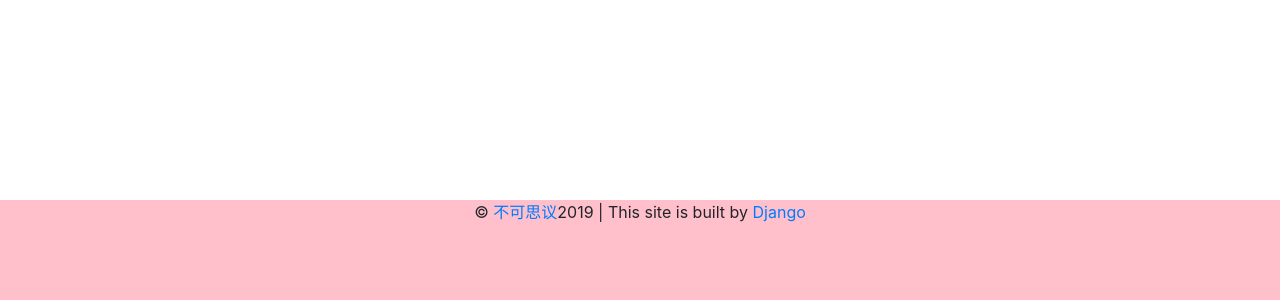
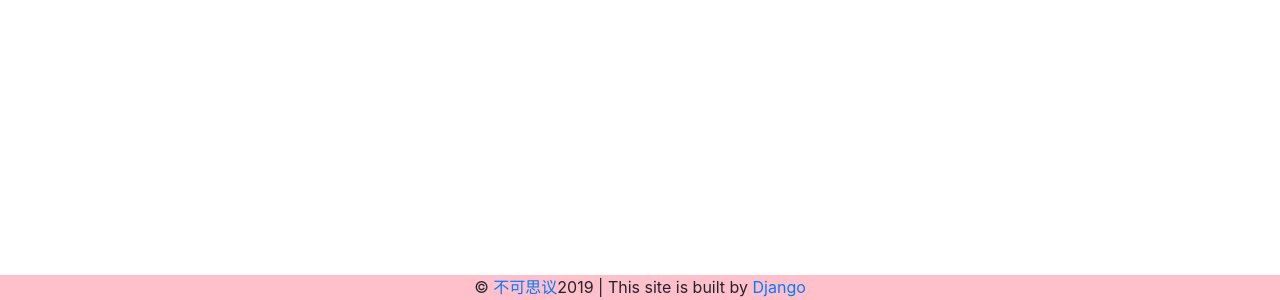
Before and after one commit to Anderbone/portfolio-project, a Django app: template jobs/templates/jobs/home.html in a window 1280 px wide. Shown: the part 500-800 px from the top of the page. Run offline with Django 3.2, Linux system fonts and the light colour scheme; the template is opened without the code that fills it, so the values that code supplies are empty; some libraries are stand-ins or nearby versions.

Commit message:
home css

```diff
--- a/static/blog/css/home.css
+++ b/static/blog/css/home.css
@@ -1,6 +1,7 @@
 html{height:100%;}
 body{min-height:100%;margin:0;padding:0;position:relative;}
 
-header{background-color: #ffe4c4;}
-main{padding-bottom:100px;background-color: #bdb76b;}/* main的padding-bottom值要等于或大于footer的height值 */
-footer{position:absolute;bottom:0;width:100%;height:100px;background-color: #ffc0cb;}
+/*header{background-color: #ffe4c4;}*/
+/*main{padding-bottom:100px;background-color: #bdb76b;}!* main的padding-bottom值要等于或大于footer的height值 *!*/
+main{padding-bottom:100px;}/* main的padding-bottom值要等于或大于footer的height值 */
+footer{position:absolute;bottom:0;width:100%;height:25px;background-color: #ffc0cb;}
```
